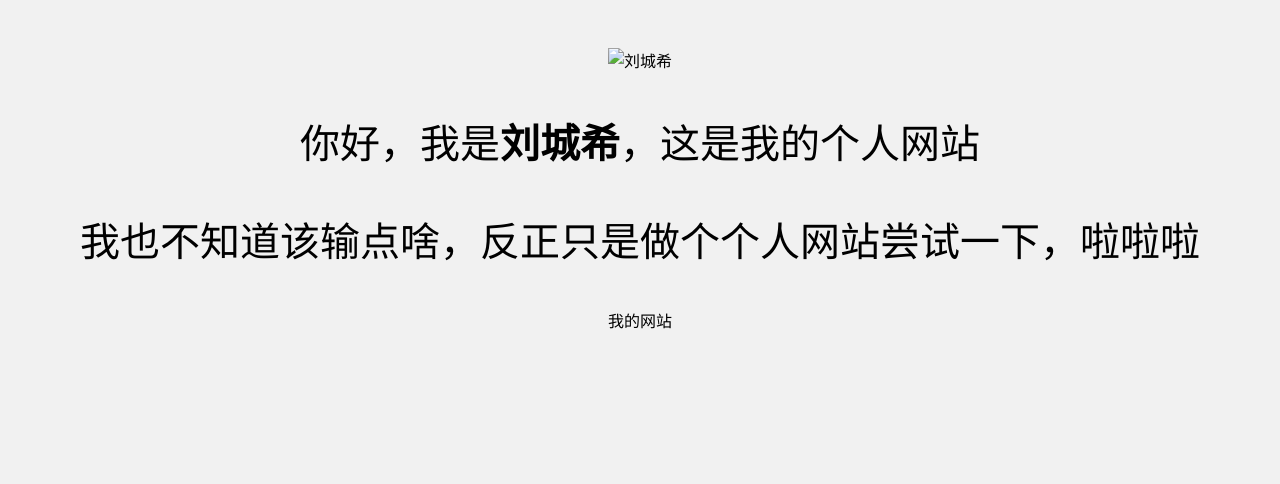
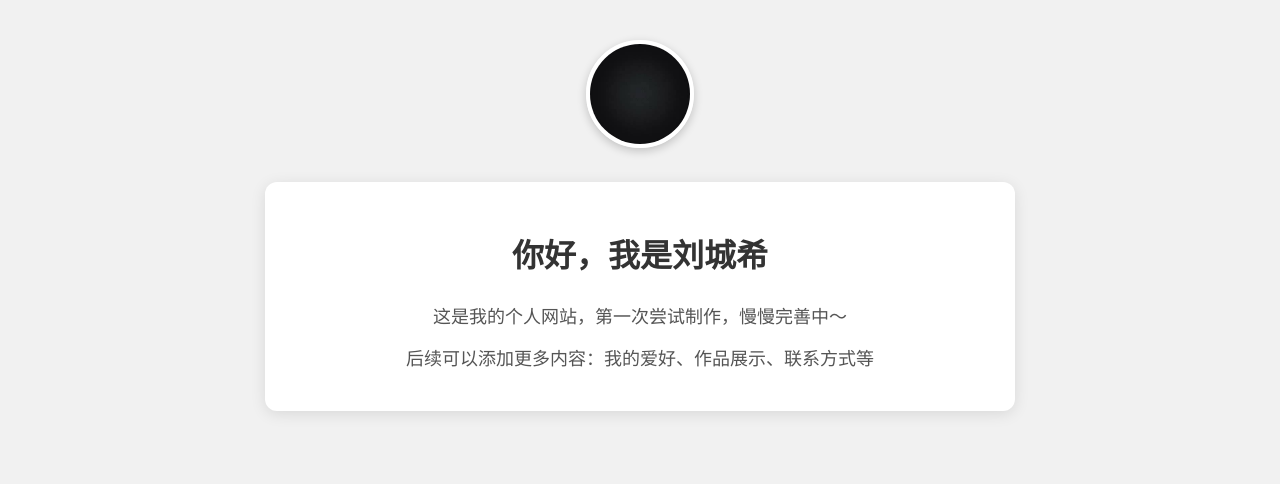
Before and after one commit to lllcx11/liuchengxi.github.io, a plain HTML site: page index.html in a window 1280 px wide. Drawn offline with Linux system fonts and the light colour scheme.

Commit message:
Update index.html

```diff
--- a/index.html
+++ b/index.html
@@ -1,22 +1,64 @@
 <!DOCTYPE html>
 <html lang="zh-CN">
-  <head>
+<head>
     <meta charset="UTF-8" />
     <meta name="viewport" content="width=device-width, initial-scale=1.0" />
-    <title>Document</title>
-  </head>
-  <body style="background-color: #f1f1f1; text-align: center; padding: 40px">
+    <title>刘城希的个人网站</title>
+    <style>
+        body {
+            background-color: #f1f1f1;
+            text-align: center;
+            padding: 40px;
+            font-family: "微软雅黑", sans-serif;
+            margin: 0;
+        }
+        .container {
+            max-width: 700px;
+            margin: 30px auto;
+            padding: 25px;
+            line-height: 1.8;
+            background: white;
+            border-radius: 12px;
+            box-shadow: 0 3px 15px rgba(0,0,0,0.1);
+        }
+        .avatar {
+            border-radius: 50%;
+            border: 4px solid white;
+            box-shadow: 0 3px 10px rgba(0,0,0,0.2);
+            width: 100px;
+            height: 100px;
+            object-fit: cover;
+            transition: all 0.3s ease;
+            cursor: pointer;
+        }
+        .avatar:hover {
+            width: 120px;
+            height: 120px;
+            box-shadow: 0 5px 15px rgba(0,0,0,0.3);
+            border-color: #eee;
+        }
+        h1 {
+            color: #333;
+            font-size: 32px;
+            margin-bottom: 15px;
+        }
+        .intro {
+            color: #555;
+            font-size: 18px;
+            margin: 10px 0;
+        }
+    </style>
+</head>
+<body>
     <img
-    src:""C:\Users\卢青\Desktop\OIP-C.jpg""
-    alt="刘城希" width='80px' height='80px'>
-  </body>
-  <body
-    style="max-width: 700px; margin: 30px auto; padding: 15px; line-height: 1.7;"
-  >
-    <p style="font-size: 40px;">你好，我是<b>刘城希</b>，这是我的个人网站</p>
-    <p style="font-size: 40px;">我也不知道该输点啥，反正只是做个个人网站尝试一下，啦啦啦</p>
-  </body>
-  <body style="background-color: #f1f1f1; text-align: center; padding: 40px">
-    <p>我的网站</p>
-  </body>
+        class="avatar"
+        src="OIP-C.jpg"
+        alt=""
+    >
+    <div class="container">
+        <h1>你好，我是<b>刘城希</b></h1>
+        <p class="intro">这是我的个人网站，第一次尝试制作，慢慢完善中～</p>
+        <p class="intro">后续可以添加更多内容：我的爱好、作品展示、联系方式等</p>
+    </div>
+</body>
 </html>
```
